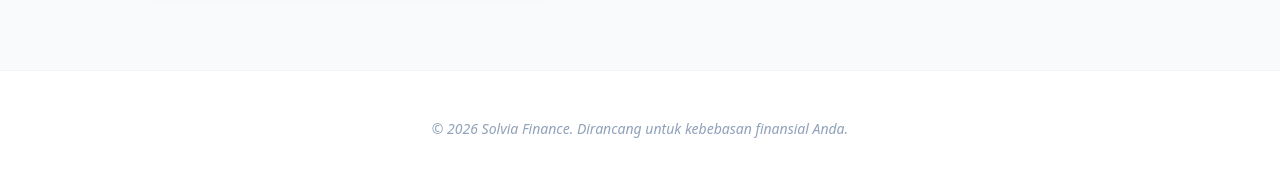
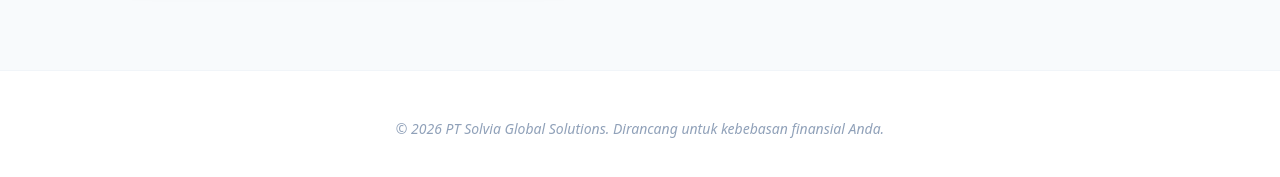
Before and after one commit to fazaram/Laporan-Keuangan, a Next.js app: page / in a window 1280 px wide. Shown: the part 2365-2542 px from the top of the page. Built offline with nearby package versions, Linux system fonts and the light colour scheme; no server answers.

Commit message:
benerin error

```diff
--- a/components/LandingPage.tsx
+++ b/components/LandingPage.tsx
@@ -287,7 +287,7 @@ export default function LandingPage() {
 
             {/* Footer */}
             <footer className="bg-white border-t border-slate-100 py-12 text-center text-slate-400 italic text-sm">
-                &copy; 2026 Solvia Finance. Dirancang untuk kebebasan finansial Anda.
+                &copy; 2026 PT Solvia Global Solutions. Dirancang untuk kebebasan finansial Anda.
             </footer>
 
             {/* Premium Alert Modal */}
```
